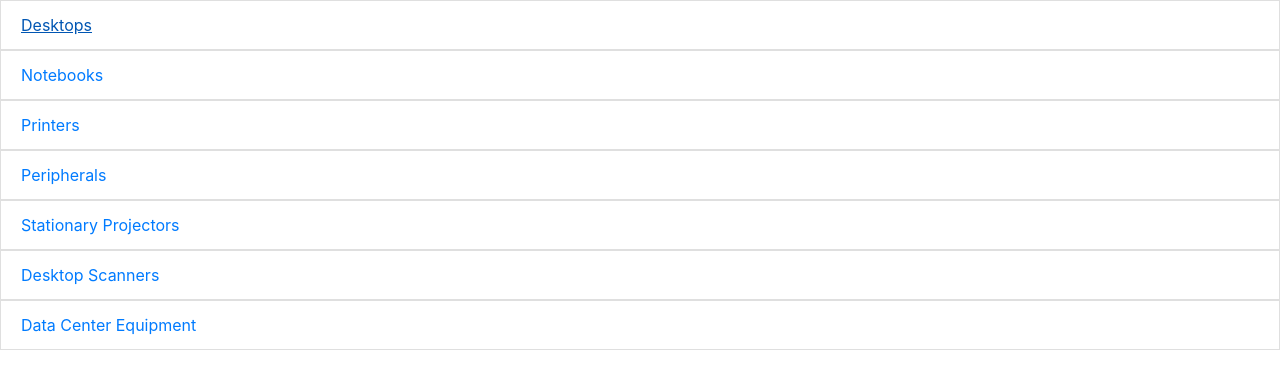
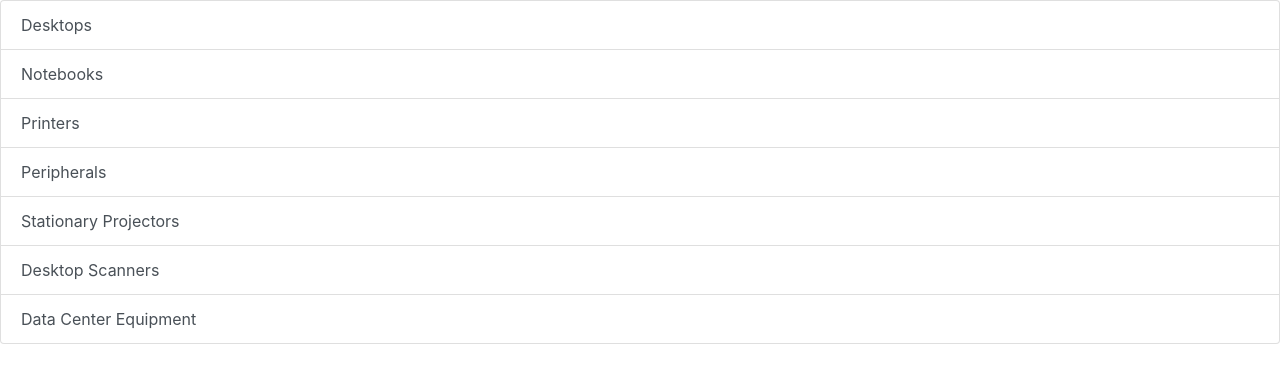
Before and after one commit to Shin4y/InventoryProject, a Django app: template inventory/templates/inventory/index.html in a window 1280 px wide. Shown: the top 389 px of the page. Run offline with Django 3.2, Linux system fonts and the light colour scheme; the template is opened without the code that fills it, so the values that code supplies are empty; some libraries are stand-ins or nearby versions.

Commit message:
some small stylistic changes

```diff
--- a/inventory/models.py
+++ b/inventory/models.py
@@ -6,11 +6,11 @@
 
 
 class commonObject(models.Model):
-	name = models.CharField("Name", max_length=50, default = "")
 	#locationType = models.CharField("Location Type", max_length=50, default = "", not used often in the last inventory system, I think I'm just going to leave this out.
 	#	choices = LOCATION_CHOICES)
 	building = models.CharField("Building", max_length=50, default ='WWH', choices = BUILDING_CHOICES)
-	location = models.CharField("Location", max_length=50, default = "")
+	name = models.CharField("Name", max_length=50, default = "")
+	room = models.CharField("Location", max_length=50, default = "")
 	dateLastModified = models.DateTimeField("Date Last Modified", max_length=50, default = '2000-1-1')
 	lastUpdatedUser = models.CharField("Last Updated User", max_length=50, default = "")
 	Notes = models.CharField(max_length=100)
@@ -21,7 +21,7 @@
 class commonObjectForm(forms.ModelForm):
 	class Meta:
 		model = commonObject
-		fields = ['name', 'building', 'location', 'Notes', 'modelName']
+		fields = ['name', 'building', 'room', 'Notes', 'modelName']
 
 #class objectManager(models.Model):
 
--- a/inventory/static/inventory/inventory.css
+++ b/inventory/static/inventory/inventory.css
@@ -1,3 +1,7 @@
 #formContainer{
 	padding: 1vw;
 }
+
+.inventory-table{
+	padding: 1vw;
+}
--- a/inventory/templates/inventory/base.html
+++ b/inventory/templates/inventory/base.html
@@ -8,13 +8,16 @@
   <title>{% block title %} {% endblock %}</title>
   <link rel="stylesheet" href="https://stackpath.bootstrapcdn.com/bootstrap/4.5.0/css/bootstrap.min.css">
 
-  <!--<link rel="stylesheet" type="text/css" href="{% static 'inventory/index.css' %}">
+  <link rel="stylesheet" type="text/css" href="{% static 'inventory/index.css' %}">
   <link rel="stylesheet" type="text/css" href="{% static 'inventory/global.css' %}">
-  <link rel="stylesheet" type="text/css" href="{% static 'inventory/style.css' %}">-->
+  <link rel="stylesheet" type="text/css" href="{% static 'inventory/style.css' %}">
+  <link rel="shortcut icon" type="image/png" href="{% static 'inventory/images/favicon.ico' %}"/>
 </head>
 <body>
   {% block content %}
   {% endblock %}
-  <script src="https://stackpath.bootstrapcdn.com/bootstrap/4.5.0/js/bootstrap.min.js" integrity="sha384-OgVRvuATP1z7JjHLkuOU7Xw704+h835Lr+6QL9UvYjZE3Ipu6Tp75j7Bh/kR0JKI" crossorigin="anonymous"></script>
+  <script src="https://code.jquery.com/jquery-3.2.1.slim.min.js" integrity="sha384-KJ3o2DKtIkvYIK3UENzmM7KCkRr/rE9/Qpg6aAZGJwFDMVNA/GpGFF93hXpG5KkN" crossorigin="anonymous"></script>
+  <script src="https://cdnjs.cloudflare.com/ajax/libs/popper.js/1.12.9/umd/popper.min.js" integrity="sha384-ApNbgh9B+Y1QKtv3Rn7W3mgPxhU9K/ScQsAP7hUibX39j7fakFPskvXusvfa0b4Q" crossorigin="anonymous"></script>
+  <script src="https://maxcdn.bootstrapcdn.com/bootstrap/4.0.0/js/bootstrap.min.js" integrity="sha384-JZR6Spejh4U02d8jOt6vLEHfe/JQGiRRSQQxSfFWpi1MquVdAyjUar5+76PVCmYl" crossorigin="anonymous"></script>
 </body>
 </html>
--- a/inventory/templates/inventory/editObject.html
+++ b/inventory/templates/inventory/editObject.html
@@ -4,9 +4,11 @@
 {% block title %} Editing {{objectName}} {% endblock %}
 
 {% block content %}
+<div class = form-group>
 <form action = "{% url 'inventory:editObject' mySlug token %}" method="post">
     {% csrf_token %}
     {{ form|crispy }}
     <input type="submit" value="Submit">
 </form>
+</div>
 {% endblock %}
--- a/inventory/templates/inventory/index.html
+++ b/inventory/templates/inventory/index.html
@@ -1,16 +1,18 @@
-{% extends "base.html" %}
+{% extends "inventory/base.html" %}
 
 {% block title %} Inventory {% endblock %}
 
 {% block content %}
 
+<div class = "table-responsive">
 <ul class = "list-group">
-	<a href = "{% url 'inventory:displayAllObjects' 'desktops' %} "><li class = "list-group-item"> Desktops </li></a>
-	<a href = "{% url 'inventory:displayAllObjects' 'notebooks' %}"><li class = "list-group-item"> Notebooks </li></a>
-	<a href = "{% url 'inventory:displayAllObjects' 'printers' %}"><li class = "list-group-item"> Printers </li></a>
-	<a href = "{% url 'inventory:displayAllObjects' 'peripherals' %}"><li class = "list-group-item"> Peripherals </li></a>
-	<a href = "{% url 'inventory:displayAllObjects' 'stationaryProjectors' %}"><li class = "list-group-item"> Stationary Projectors </li></a>
-	<a href = "{% url 'inventory:displayAllObjects' 'desktopScanners' %}"><li class = "list-group-item"> Desktop Scanners </li></a>
-	<a href = "{% url 'inventory:displayAllObjects' 'dataCenterEquipment' %}"><li class = "list-group-item"> Data Center Equipment </li></a>
+	<a href = "{% url 'inventory:displayAllObjects' 'desktops' %} " class="list-group-item list-group-item-action"> Desktops </a>
+	<a href = "{% url 'inventory:displayAllObjects' 'notebooks' %}" class="list-group-item list-group-item-action"> Notebooks </a>
+	<a href = "{% url 'inventory:displayAllObjects' 'printers' %}" class="list-group-item list-group-item-action"> Printers </a>
+	<a href = "{% url 'inventory:displayAllObjects' 'peripherals' %}" class="list-group-item list-group-item-action"> Peripherals </a>
+	<a href = "{% url 'inventory:displayAllObjects' 'stationaryProjectors' %}" class="list-group-item list-group-item-action"> Stationary Projectors </a>
+	<a href = "{% url 'inventory:displayAllObjects' 'desktopScanners' %}" class="list-group-item list-group-item-action"> Desktop Scanners </a>
+	<a href = "{% url 'inventory:displayAllObjects' 'dataCenterEquipment' %}" class="list-group-item list-group-item-action"> Data Center Equipment </a>
 </ul>
+</div>
 {% endblock %}
--- a/inventory/urls.py
+++ b/inventory/urls.py
@@ -1,4 +1,5 @@
 from django.urls import path
+from django.conf.urls import url
 
 from . import views
 
@@ -10,4 +11,5 @@
 	path('<slug:mySlug>/create/', views.createObject, name = 'createObject'),
 	path('<slug:mySlug>/', views.displayAllObjects, name = 'displayAllObjects'),
 	path('<slug:mySlug>/sort=<str:sortBy>/', views.displayAllObjects, name = 'displayAllObjects'),
+
 	]
```
Also changed, not shown: inventory/helper.py (+4 -3 lines), inventory/templates/inventory/displayAll.html (+7 -3 lines), inventory/views.py (+7 -1 lines), inventory/migrations/0007_auto_20200724_1300.py (added), inventory/static/inventory/images/android-chrome-192x192.png (added), inventory/static/inventory/images/android-chrome-512x512.png (added), inventory/static/inventory/images/apple-touch-icon.png (added), inventory/static/inventory/images/favicon-16x16.png (added), inventory/static/inventory/images/favicon-32x32.png (added), inventory/static/inventory/images/favicon.ico (added), inventory/static/inventory/images/site.webmanifest (added).
